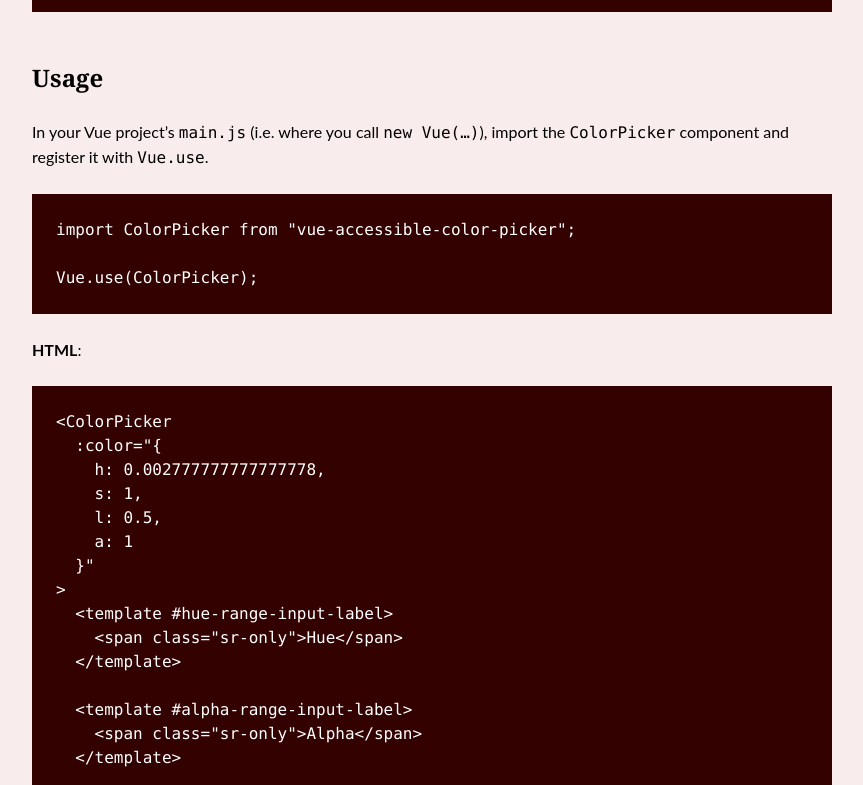
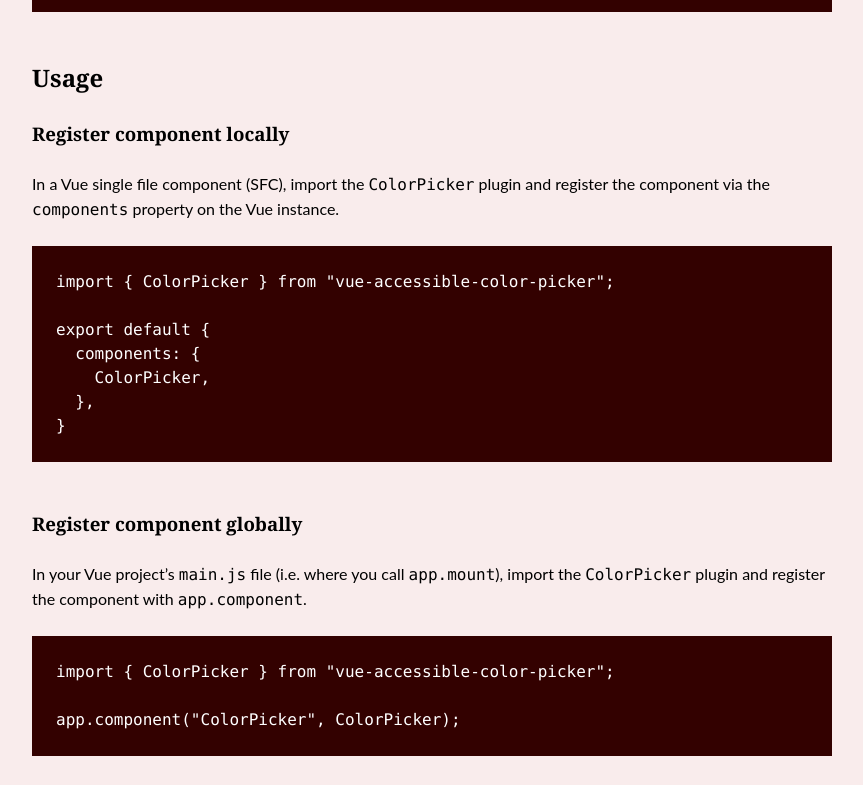
Before and after one commit to kleinfreund/vue-accessible-color-picker-website, a Vue app: page / in a window 1280 px wide. Shown: the part 560-1345 px from the top of the page, without its empty margins (96-959 px from the left). Built offline with nearby package versions, Linux system fonts and the light colour scheme.

Commit message:
Upgrade to Vue.js 3
Updates all vue-related dependencies to versions that are compatible with Vue.js 3.

```diff
--- a/src/ColorPickerStyled.vue
+++ b/src/ColorPickerStyled.vue
@@ -53,11 +53,25 @@
 
     <h2>Usage</h2>
 
-    <p>In your Vue project’s <code>main.js</code> (i.e. where you call <code>new Vue(…)</code>), import the <code>ColorPicker</code> component and register it with <code>Vue.use</code>.</p>
+    <h3>Register component locally</h3>
 
-    <pre><code>import ColorPicker from "vue-accessible-color-picker";
+    <p>In a Vue single file component (SFC), import the <code>ColorPicker</code> plugin and register the component via the <code>components</code> property on the Vue instance.</p>
 
-Vue.use(ColorPicker);</code></pre>
+    <pre><code>import { ColorPicker } from "vue-accessible-color-picker";
+
+export default {
+  components: {
+    ColorPicker,
+  },
+}</code></pre>
+
+    <h3>Register component globally</h3>
+
+    <p>In your Vue project’s <code>main.js</code> file (i.e. where you call <code>app.mount</code>), import the <code>ColorPicker</code> plugin and register the component with <code>app.component</code>.</p>
+
+    <pre><code>import { ColorPicker } from "vue-accessible-color-picker";
+
+app.component("ColorPicker", ColorPicker);</code></pre>
 
     <p><b>HTML</b>:</p>
 
--- a/src/ColorPickerUnstyled.vue
+++ b/src/ColorPickerUnstyled.vue
@@ -15,11 +15,25 @@
 
     <h2>Usage</h2>
 
-    <p>In your Vue project’s <code>main.js</code> (i.e. where you call <code>new Vue(…)</code>), import the <code>ColorPicker</code> component and register it with <code>Vue.use</code>.</p>
+    <h3>Register component locally</h3>
 
-    <pre><code>import ColorPicker from "vue-accessible-color-picker/dist/vue-accessible-color-picker-unstyled";
+    <p>In a Vue single file component (SFC), import the <code>ColorPicker</code> plugin and register the component via the <code>components</code> property on the Vue instance.</p>
 
-Vue.use(ColorPicker);</code></pre>
+    <pre><code>import { ColorPicker } from "vue-accessible-color-picker/dist/vue-accessible-color-picker-unstyled";
+
+export default {
+  components: {
+    ColorPicker,
+  },
+}</code></pre>
+
+    <h3>Register component globally</h3>
+
+    <p>In your Vue project’s <code>main.js</code> file (i.e. where you call <code>app.mount</code>), import the <code>ColorPicker</code> plugin and register the component with <code>app.component</code>.</p>
+
+    <pre><code>import { ColorPicker } from "vue-accessible-color-picker/dist/vue-accessible-color-picker-unstyled";
+
+app.component("ColorPicker", ColorPicker);</code></pre>
 
     <p><b>HTML</b>:</p>
 
--- a/src/main.js
+++ b/src/main.js
@@ -1,23 +1,19 @@
-import Vue from "vue";
-import VueRouter from "vue-router";
-import Vuex from "vuex";
+import { createApp } from "vue";
+import { createRouter, createWebHistory } from "vue-router";
+import { createStore } from "vuex";
 
 import App from "./App.vue";
-import ColorPickerStyled from "./ColorPickerStyled.vue";
 import { hslStore } from "./hsl-store.js";
 import { FETCH_HSL } from "./hsl-store.actions.js";
 
-Vue.config.productionTip = false;
+const app = createApp(App)
 
-Vue.use(VueRouter);
-Vue.use(Vuex);
-
-const router = new VueRouter({
-  mode: "history",
+const router = createRouter({
+  history: createWebHistory(),
   routes: [
     {
       path: "/",
-      component: ColorPickerStyled,
+      component: () => import("./ColorPickerStyled.vue"),
     },
     {
       path: "/unstyled",
@@ -26,14 +22,14 @@
   ],
 });
 
-const store = new Vuex.Store({
+app.use(router);
+
+const store = createStore({
   ...hslStore,
 });
 
+app.use(store);
+
 store.dispatch(FETCH_HSL);
 
-new Vue({
-  router,
-  store,
-  render: (h) => h(App),
-}).$mount("#app");
+app.mount('#app')
```
Also changed, not shown: package.json (+8 -7 lines), 1 other file (tests, documents, lock files or other folders).
